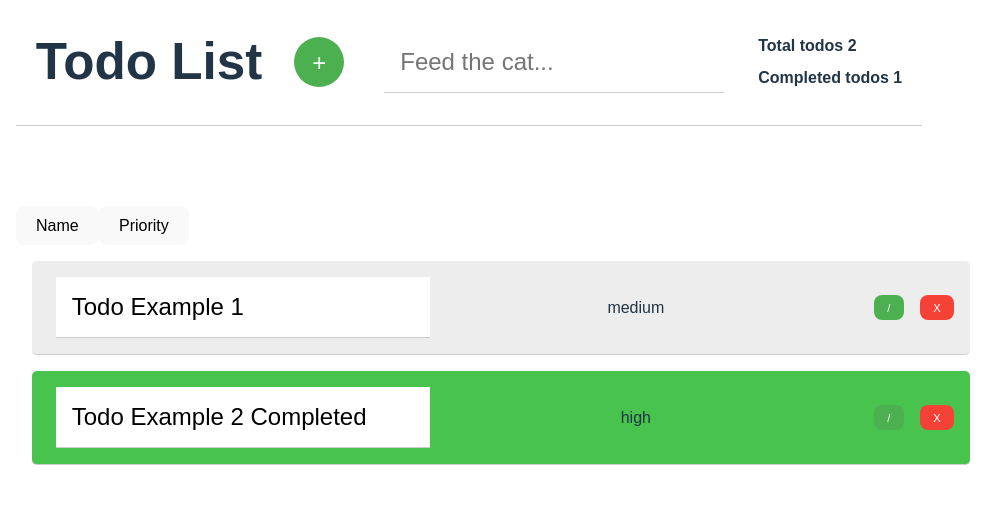
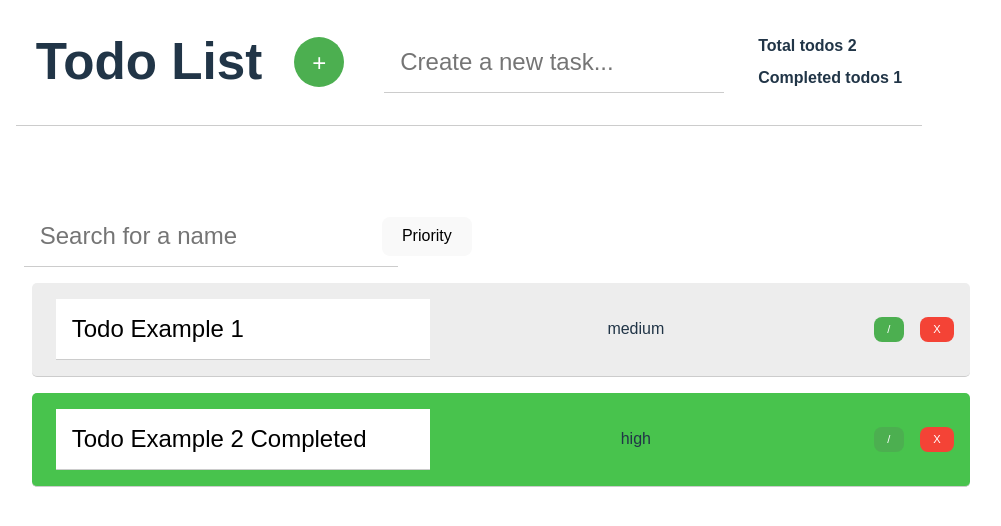
Before and after one commit to Dealsy/Todo-App, a React (Vite) app: page / in a window 1280 px wide. Shown: the top 526 px of the page, without its empty margins (171-1172 px from the left). Built offline with nearby package versions, Linux system fonts and the light colour scheme; a web font is replaced by a local one.

Commit message:
adds search

```diff
--- a/package.json
+++ b/package.json
@@ -14,11 +14,13 @@
     "flow": "^0.2.3",
     "git": "^0.1.5",
     "react": "^18.2.0",
-    "react-dom": "^18.2.0"
+    "react-dom": "^18.2.0",
+    "uuid": "^9.0.0"
   },
   "devDependencies": {
     "@types/react": "^18.0.24",
     "@types/react-dom": "^18.0.8",
+    "@types/uuid": "^8.3.4",
     "@vitejs/plugin-react": "^2.2.0",
     "typescript": "^4.6.4",
     "vite": "^3.2.3"
--- a/src/App.css
+++ b/src/App.css
@@ -5,9 +5,6 @@
   /*  CSS variables */
 
   --borderBottom: #ccc;
-
-
-
 }
 
 
@@ -139,6 +136,28 @@
   margin-top: 10rem;
 }
 
+
+/* Search */
+
+.search_container{
+  display: flex;
+  flex-direction: row;
+  align-items: center;
+  gap: 1rem;
+  margin-bottom: 1rem;
+}
+
+.search_input{
+  width: 100%;
+  padding: 1rem;
+  font-size: 1.5rem;
+  border: none;
+  border-bottom: 1px solid var(--borderBottom);
+}
+
+
+
+
 /* Error */
 
 .error{
--- a/src/App.tsx
+++ b/src/App.tsx
@@ -1,4 +1,7 @@
-import { useCallback, useMemo, useRef, useState } from 'react'
+import { useMemo, useState } from 'react'
+import { v4 as uuidv4 } from 'uuid'
+
+import useDebounce from './hooks/useDebounce'
 
 import './App.css'
 
@@ -8,13 +11,13 @@ import Input from './components/reuseable_components/input'
 function App() {
   const data = [
     {
-      id: 1,
+      id: '1',
       title: 'Todo Example 1 ',
       completed: false,
       priority: 'medium',
     },
     {
-      id: 2,
+      id: '2',
       title: 'Todo Example 2 Completed',
       completed: true,
       priority: 'high',
@@ -26,6 +29,7 @@ function App() {
   console.log(todos)
   const [newTodo, setNewTodo] = useState('')
   const [newPriority, setNewPriority] = useState('medium')
+  const [search, setSearch] = useState('')
   const [newCompleted, setNewCompleted] = useState(false)
   const [error, setError] = useState('')
 
@@ -39,7 +43,7 @@ function App() {
       return
     }
     const newTodoObj = {
-      id: todos.length + 1,
+      id: uuidv4(),
       title: newTodo,
       completed: newCompleted,
       priority: newPriority,
@@ -51,7 +55,7 @@ function App() {
   }
 
   // A function to set a todo as completed
-  const setCompleted = (id: number) => {
+  const setCompleted = (id: string) => {
     const newTodos = todos.map((todo) => {
       if (todo.id === id) {
         return {
@@ -65,10 +69,18 @@ function App() {
   }
 
   // A function to delete a todo
-  const deleteTodo = (id: number) => {
+  const deleteTodo = (id: string) => {
     const newTodos = todos.filter((todo) => todo.id !== id)
     setTodos(newTodos)
   }
+
+  const debouncedSearch = useDebounce(search, 200)
+  const filteredTodos =
+    debouncedSearch === ''
+      ? todos
+      : todos.filter((x: any) =>
+          x.title.toString().toLowerCase().includes(search)
+        )
 
   // A function that checks how many todos are completed
   // I will use useMemo to memoize this function because it has the potential to
@@ -87,7 +99,7 @@ function App() {
         <Button className="add_button" onClick={addTodo} text="+" />
         <Input
           onChange={(e) => setNewTodo(e.target.value)}
-          placeholder="Feed the cat..."
+          placeholder="Create a new task..."
           className={error ? 'add_input_error' : 'add_input'}
           value={newTodo}
           error={error}
@@ -101,12 +113,19 @@ function App() {
           <p>Completed todos {completedTodosCount} </p>
         </div>
       </div>
-      <Button text="Name" onClick={() => {}} />
-      <Button text="Priority" onClick={() => {}} />
+      <div className="search_container">
+        <Input
+          placeholder="Search for a name"
+          onChange={(e) => setSearch(e.target.value)}
+          className="search_input"
+        />
+        <Button text="Priority" onClick={() => {}} />
+      </div>
       {noTodos && (
         <h1 className="noTodos">ADD A TODO ABOVE, AND IT WILL APPEAR HERE</h1>
       )}
-      {todos.map(({ title, priority, id, completed }) => {
+
+      {filteredTodos.map(({ title, priority, id, completed }) => {
         return (
           <div
             key={id}
--- /dev/null
+++ b/src/hooks/useDebounce.tsx
@@ -0,0 +1,16 @@
+import { useEffect, useState } from 'react'
+
+const useDebouce = (value: string, delay: number) => {
+  const [debouncedValue, setDebouncedValue] = useState(value)
+  useEffect(() => {
+    const handler = setTimeout(() => {
+      setDebouncedValue(value)
+    }, delay)
+    return () => {
+      clearTimeout(handler)
+    }
+  }, [value, delay])
+  return debouncedValue
+}
+
+export default useDebouce
```
Also changed, not shown: src/components/select/select.tsx (added, +21 -0 lines), 1 other file (tests, documents, lock files or other folders).
